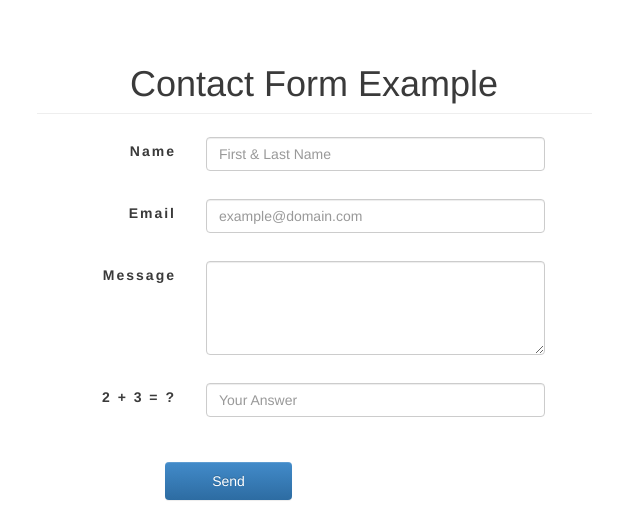
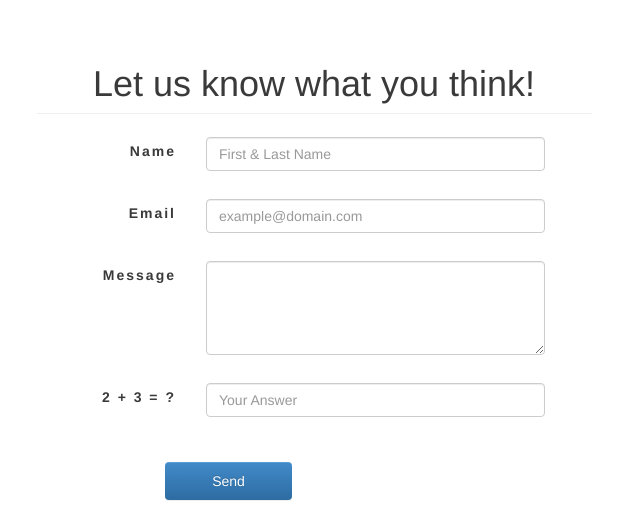
Before and after one commit to inessler/WebApplication, a PHP site: page /Contact.php in a window 1280 px wide. Shown: the part 51-566 px from the top of the page, without its empty margins (326-966 px from the left). Run offline with PHP 8.4, Linux system fonts and the light colour scheme; data that the repository does not hold is empty.

Commit message:
Just kidding about that last push, now Contact.php is ready for public use.

```diff
--- a/public_html/Contact.php
+++ b/public_html/Contact.php
@@ -179,7 +179,7 @@ if (!$errName && !$errEmail && !$errMessage && !$errHuman) {
   	<div class="container">
   		<div class="row">
   			<div class="col-md-6 col-md-offset-3">
-  				<h1 class="page-header text-center">Contact Form Example</h1>
+  				<h1 class="page-header text-center">Let us know what you think!</h1>
 				<form class="form-horizontal" role="form" method="post" action="Contact.php">
 					<div class="form-group">
 						<label for="name" class="col-sm-3 control-label">Name</label>
```
